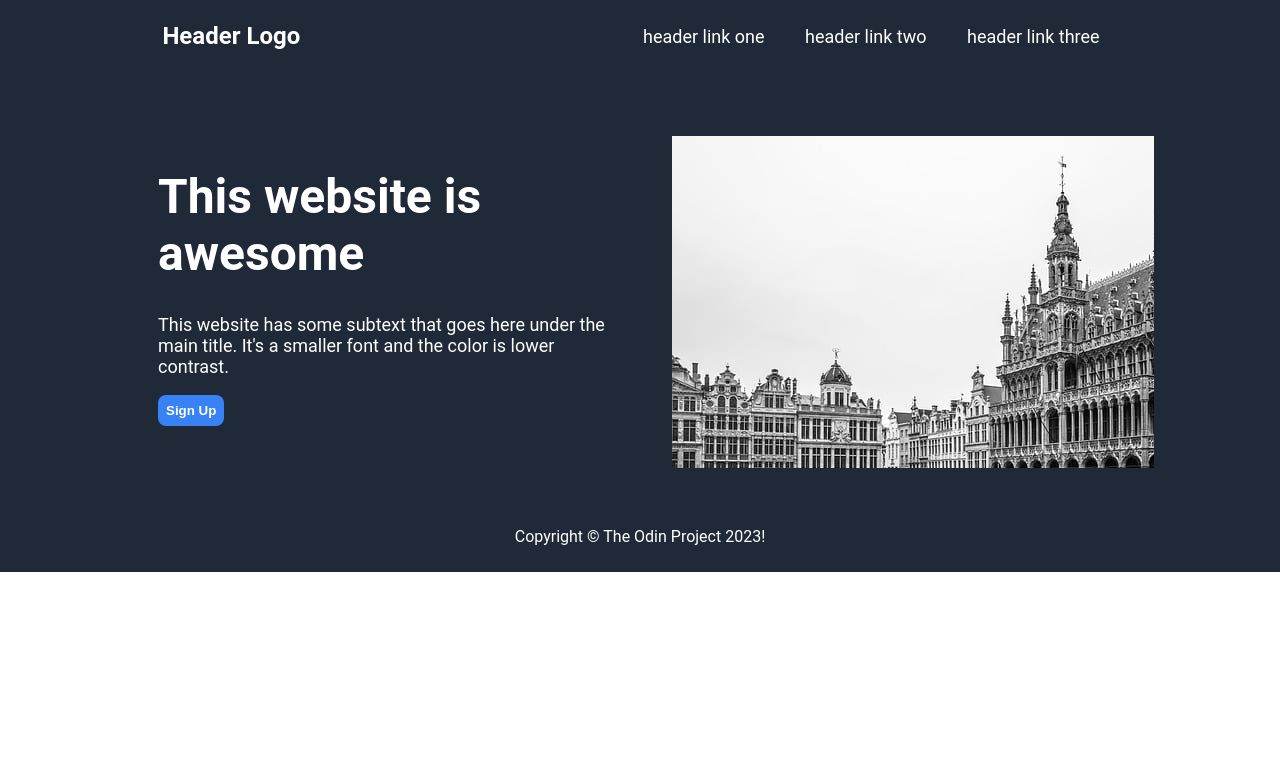
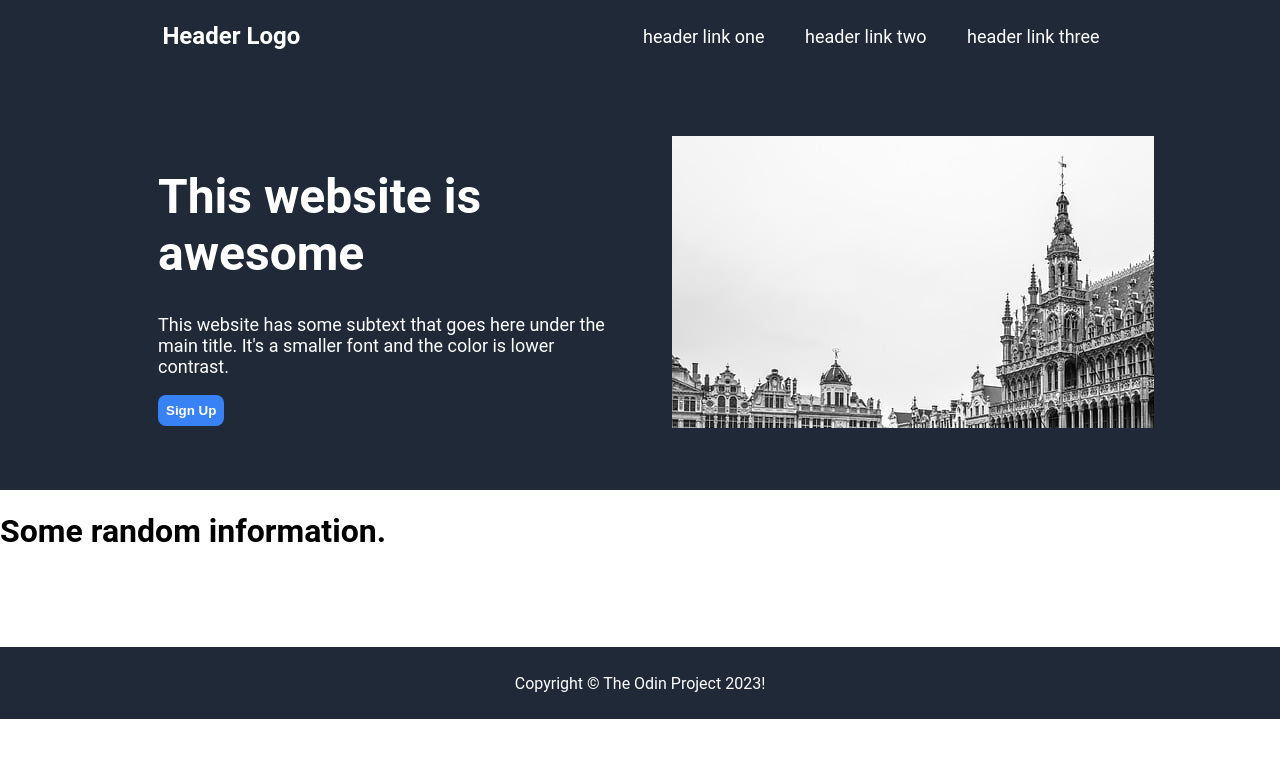
Before and after one commit to mocthball/Landing-Page, a plain HTML site: page index.html in a window 1280 px wide. Drawn offline with Linux system fonts and the light colour scheme.

Commit message:
Begun building body with hero mostly completed

```diff
--- a/index.html
+++ b/index.html
@@ -32,6 +32,23 @@
             </div>
         </div>
     </div>
+    <div class ="body">
+        <div class="info">
+            <h1>Some random information.</h1>
+            <div class="item">
+                <img src=""></img>
+            </div>
+            <div class="item">
+                <img src=""></img>
+            </div>
+            <div class="item">
+                <img src=""></img>
+            </div>
+            <div class="item">
+                <img src=""></img>
+            </div>
+        </div>
+    </div>
     <div class="footer">
         Copyright © The Odin Project 2023!
     </div>
--- a/style.css
+++ b/style.css
@@ -67,10 +67,14 @@ body{
 
 .hero-content > .right {
     width: 450px;
-    height: 300px;
+    height: 260px;
     padding: 32px;
     overflow: hidden;
 }
+
+.hero-content > .right > img {
+}
+
 
 button {
     background-color: #3882F6;
```
Also changed, not shown: 1 other file.
